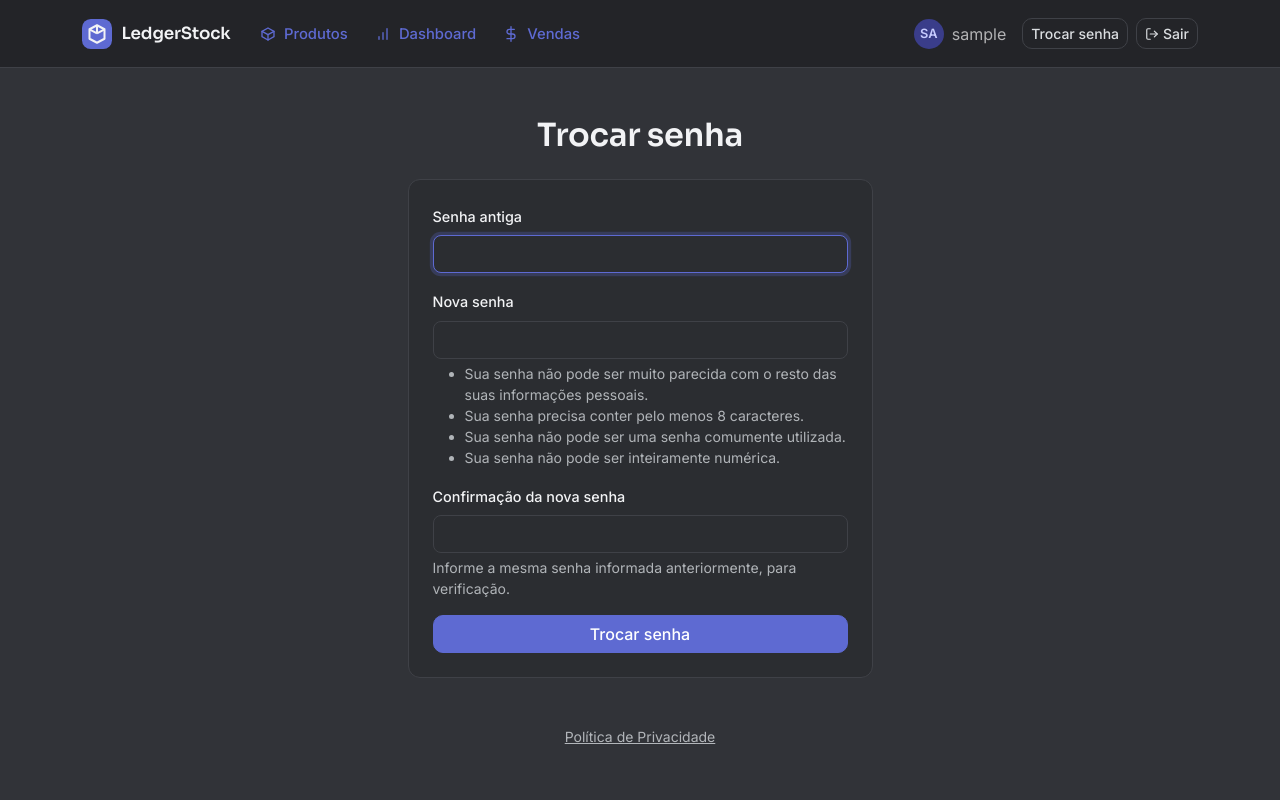
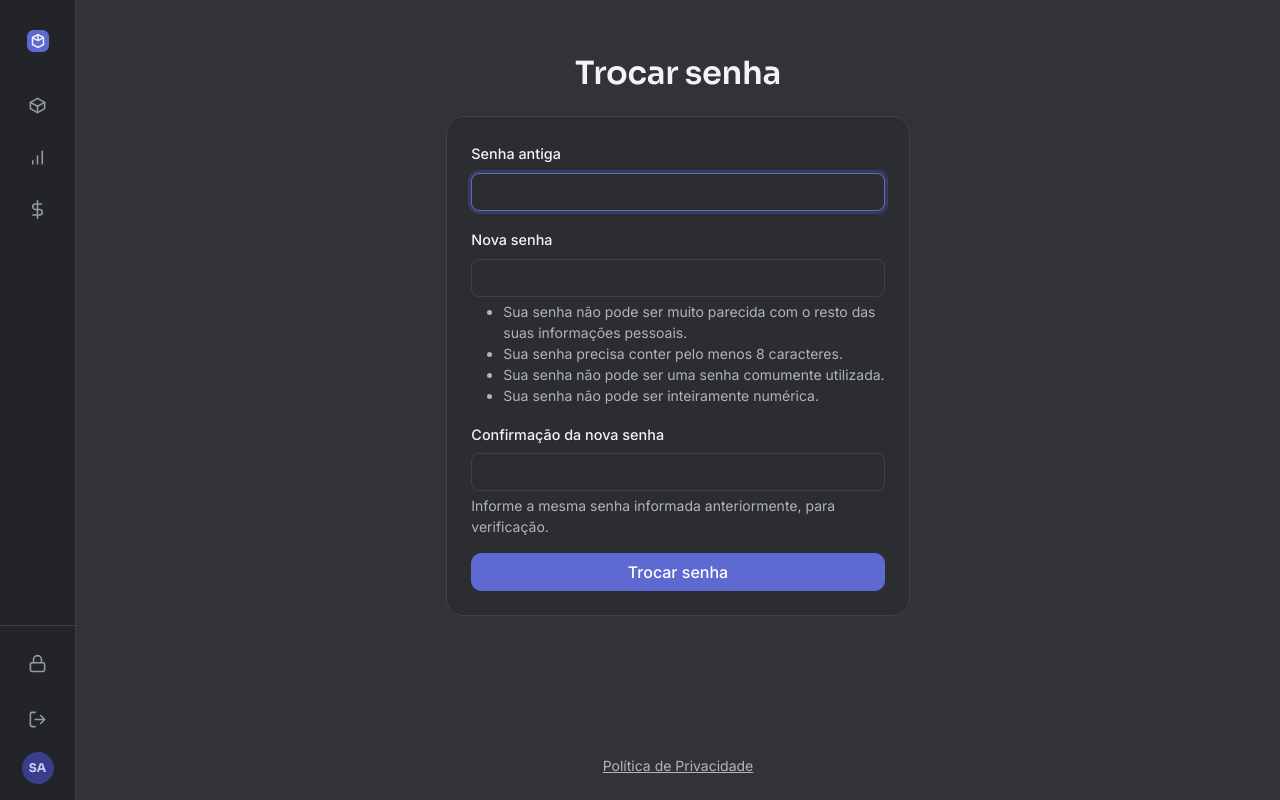
Before and after one commit to duzinetti/ledger-stock, a Django app: page /accounts/password_change/ in a window 1280 px wide. Run offline with Django 5.2, Linux system fonts and the light colour scheme; a user stored in the database is signed in; tables that the repository leaves empty hold one stand-in row (values such as "Sample post"); parts of the project's set-up code (start-up, migrations or seed data) failed here and were passed over.

Commit message:
redesign(ui): sidebar nav + bold cards (Direction A)
Replaces the top navbar with an icon-only left sidebar, bumps card
radius (12px -> 18px), adds colored icon boxes to dashboard KPI cards,
pill-shapes create/success buttons, and wraps category text in a pill
badge across product_list/dashboard. Chosen after comparing 4
prototyped directions against a reference screenshot, keeping the
existing Discord-gray/#5e6ad2 palette and Sora+Inter type unchanged.

Styling lives centrally in base.html's embedded stylesheet, so most
other screens (categories, employees, sales report) inherit the new
look automatically through the same .card/.table/.btn classes -
verified visually via screenshots, not just left to assumption.

```diff
--- a/inventory/templates/inventory/base.html
+++ b/inventory/templates/inventory/base.html
@@ -92,7 +92,7 @@
         .btn-success {
             background-color: var(--create);
             border-color: var(--create);
-            border-radius: 10px;
+            border-radius: 999px;
             color: #ffffff;
         }
         .btn-success:hover, .btn-success:focus {
@@ -135,33 +135,6 @@
             letter-spacing: -0.01em;
             color: var(--ink) !important;
         }
-        .nav-link {
-            color: var(--accent);
-            border-radius: 8px;
-            padding: 0.4rem 0.85rem !important;
-            font-weight: 500;
-            font-size: 0.925rem;
-        }
-        .nav-link:hover {
-            color: var(--ink);
-        }
-        .nav-link.active {
-            color: #ffffff !important;
-            background-color: var(--accent);
-        }
-        .avatar-circle {
-            width: 30px;
-            height: 30px;
-            border-radius: 50%;
-            background-color: var(--accent-tint);
-            color: #c7cbff;
-            display: inline-flex;
-            align-items: center;
-            justify-content: center;
-            font-size: 0.8rem;
-            font-weight: 600;
-        }
-
         .table {
             --bs-table-bg: transparent;
             --bs-table-color: var(--ink-soft);
@@ -213,7 +186,7 @@
         .card {
             background-color: var(--surface);
             border-color: var(--hairline);
-            border-radius: 12px;
+            border-radius: 18px;
         }
         .card-header {
             background-color: var(--surface-deep);
@@ -221,6 +194,8 @@
             font-family: 'Sora', 'Inter', sans-serif;
             font-weight: 600;
             color: var(--ink);
+            border-top-left-radius: 18px !important;
+            border-top-right-radius: 18px !important;
         }
 
         .input-group-text {
@@ -228,13 +203,226 @@
             border-color: var(--hairline);
             color: var(--ink-faint);
         }
+
+        .badge.text-bg-warning {
+            border-radius: 999px;
+            font-weight: 700;
+        }
+
+        /* Pílula de categoria - usada em product_list.html; texto puro
+           antes virava "confete" sem contorno na tabela, uma pílula
+           discreta separa melhor a coluna categoria da coluna nome. */
+        .category-pill {
+            display: inline-block;
+            font-size: 0.75rem;
+            padding: 0.15rem 0.65rem;
+            border-radius: 999px;
+            background-color: var(--surface-deep);
+            color: var(--ink-faint);
+        }
+
+        /* KPI cards (dashboard) - ícone colorido por contexto + valor
+           grande em Sora, no estilo "cartão robusto" que escolhemos. */
+        .kpi-icon {
+            width: 34px;
+            height: 34px;
+            border-radius: 10px;
+            display: flex;
+            align-items: center;
+            justify-content: center;
+            flex-shrink: 0;
+        }
+        .kpi-icon svg { width: 16px; height: 16px; }
+        .kpi-icon.accent { background-color: var(--accent-tint); color: #c7cbff; }
+        .kpi-icon.danger { background-color: rgba(220, 53, 69, 0.18); color: var(--danger); }
+        .kpi-icon.create { background-color: rgba(35, 165, 90, 0.18); color: var(--create); }
+        .kpi-value {
+            font-family: 'Sora', 'Inter', sans-serif;
+            font-weight: 700;
+            font-size: 1.7rem;
+            color: var(--ink);
+        }
+
+        /* ---------- App shell: sidebar de ícones (usuário logado) ---------- */
+        .app-shell { display: flex; min-height: 100vh; }
+        .sidebar {
+            width: 76px;
+            flex-shrink: 0;
+            background-color: var(--surface-deep);
+            border-right: 1px solid var(--hairline);
+            padding: 22px 0 16px;
+            display: flex;
+            flex-direction: column;
+            align-items: center;
+        }
+        .sidebar-logo {
+            width: 38px;
+            height: 38px;
+            border-radius: 11px;
+            display: flex;
+            align-items: center;
+            justify-content: center;
+            margin-bottom: 22px;
+        }
+        .sidebar-links {
+            display: flex;
+            flex-direction: column;
+            align-items: center;
+            gap: 6px;
+            flex: 1;
+        }
+        .sidebar-link {
+            width: 46px;
+            height: 46px;
+            border-radius: 12px;
+            display: flex;
+            align-items: center;
+            justify-content: center;
+            color: var(--ink-faint);
+            text-decoration: none;
+            border: none;
+            background: transparent;
+            cursor: pointer;
+        }
+        .sidebar-link svg { width: 19px; height: 19px; }
+        .sidebar-link:hover { background-color: var(--surface); color: var(--ink); }
+        .sidebar-link.active { background-color: var(--accent-tint); color: var(--accent); }
+        .sidebar-bottom {
+            display: flex;
+            flex-direction: column;
+            align-items: center;
+            gap: 10px;
+            padding-top: 14px;
+            margin-top: 10px;
+            border-top: 1px solid var(--hairline);
+            width: 100%;
+        }
+        .sidebar-avatar {
+            width: 32px;
+            height: 32px;
+            border-radius: 50%;
+            background-color: var(--accent-tint);
+            color: #c7cbff;
+            display: flex;
+            align-items: center;
+            justify-content: center;
+            font-size: 0.75rem;
+            font-weight: 700;
+            font-family: 'Sora', 'Inter', sans-serif;
+        }
+        .app-main {
+            flex: 1;
+            min-width: 0;
+            display: flex;
+            flex-direction: column;
+        }
+        .content-area {
+            flex: 1;
+            width: 100%;
+            max-width: 1180px;
+            margin: 0 auto;
+            padding: 30px 34px 40px;
+        }
+        @media (max-width: 700px) {
+            .app-shell { flex-direction: column; }
+            .sidebar {
+                width: 100%;
+                flex-direction: row;
+                padding: 10px 14px;
+                border-right: none;
+                border-bottom: 1px solid var(--hairline);
+            }
+            .sidebar-logo { margin-bottom: 0; margin-right: 10px; }
+            .sidebar-links { flex-direction: row; flex: 1; overflow-x: auto; }
+            .sidebar-bottom { flex-direction: row; border-top: none; margin-top: 0; padding-top: 0; width: auto; margin-left: 8px; }
+            .content-area { padding: 20px 16px 32px; }
+        }
     </style>
     {% block extra_head %}{% endblock %}
 </head>
 <body>
+    {% if user.is_authenticated %}
+    <div class="app-shell">
+        <nav class="sidebar">
+            <a class="sidebar-logo" href="{% url 'product_list' %}" title="LedgerStock">
+                <svg width="22" height="22" viewBox="0 0 24 24" xmlns="http://www.w3.org/2000/svg" aria-hidden="true">
+                    <rect width="24" height="24" rx="7" fill="#5e6ad2"/>
+                    <path d="M12 5l6 3.2v7.6L12 19l-6-3.2V8.2L12 5z" fill="none" stroke="#f2f3f5" stroke-width="1.6" stroke-linejoin="round"/>
+                    <path d="M12 5v6.5M12 11.5l6-3.2M12 11.5l-6-3.2" stroke="#f2f3f5" stroke-width="1.6" stroke-linejoin="round" fill="none"/>
+                </svg>
+            </a>
+            <div class="sidebar-links">
+                <a class="sidebar-link {% if request.resolver_match.url_name == 'product_list' %}active{% endif %}"
+                   href="{% url 'product_list' %}" title="Produtos">
+                    <svg viewBox="0 0 24 24" fill="none" stroke="currentColor" stroke-width="2" stroke-linecap="round" stroke-linejoin="round" aria-hidden="true">
+                        <path d="M21 8L12 3 3 8v8l9 5 9-5V8z"/><path d="M3 8l9 5 9-5"/><path d="M12 13v8"/>
+                    </svg>
+                    <span class="visually-hidden">Produtos</span>
+                </a>
+                <a class="sidebar-link {% if request.resolver_match.url_name == 'dashboard' %}active{% endif %}"
+                   href="{% url 'dashboard' %}" title="Dashboard">
+                    <svg viewBox="0 0 24 24" fill="none" stroke="currentColor" stroke-width="2" stroke-linecap="round" stroke-linejoin="round" aria-hidden="true">
+                        <line x1="12" y1="20" x2="12" y2="10"/><line x1="18" y1="20" x2="18" y2="4"/><line x1="6" y1="20" x2="6" y2="16"/>
+                    </svg>
+                    <span class="visually-hidden">Dashboard</span>
+                </a>
+                <a class="sidebar-link {% if request.resolver_match.url_name == 'sales_report' %}active{% endif %}"
+                   href="{% url 'sales_report' %}" title="Vendas">
+                    <svg viewBox="0 0 24 24" fill="none" stroke="currentColor" stroke-width="2" stroke-linecap="round" stroke-linejoin="round" aria-hidden="true">
+                        <line x1="12" y1="1" x2="12" y2="23"/><path d="M17 5H9.5a3.5 3.5 0 0 0 0 7h5a3.5 3.5 0 0 1 0 7H6"/>
+                    </svg>
+                    <span class="visually-hidden">Vendas</span>
+                </a>
+                {% if is_gestor %}
+                <a class="sidebar-link {% if request.resolver_match.url_name == 'employee_list' %}active{% endif %}"
+                   href="{% url 'employee_list' %}" title="Funcionários">
+                    <svg viewBox="0 0 24 24" fill="none" stroke="currentColor" stroke-width="2" stroke-linecap="round" stroke-linejoin="round" aria-hidden="true">
+                        <path d="M17 21v-2a4 4 0 0 0-4-4H5a4 4 0 0 0-4 4v2"/><circle cx="9" cy="7" r="4"/><path d="M23 21v-2a4 4 0 0 0-3-3.87"/><path d="M16 3.13a4 4 0 0 1 0 7.75"/>
+                    </svg>
+                    <span class="visually-hidden">Funcionários</span>
+                </a>
+                <a class="sidebar-link {% if request.resolver_match.url_name == 'category_list' %}active{% endif %}"
+                   href="{% url 'category_list' %}" title="Categorias">
+                    <svg viewBox="0 0 24 24" fill="none" stroke="currentColor" stroke-width="2" stroke-linecap="round" stroke-linejoin="round" aria-hidden="true">
+                        <path d="M20.59 13.41 11 3.83A2 2 0 0 0 9.58 3.24H4a1 1 0 0 0-1 1v5.58a2 2 0 0 0 .59 1.42l9.58 9.58a2 2 0 0 0 2.83 0l5.59-5.59a2 2 0 0 0 0-2.82z"/><circle cx="7.5" cy="7.5" r="1.5"/>
+                    </svg>
+                    <span class="visually-hidden">Categorias</span>
+                </a>
+                <a class="sidebar-link {% if request.resolver_match.url_name == 'product_inactive_list' %}active{% endif %}"
+                   href="{% url 'product_inactive_list' %}" title="Produtos inativos">
+                    <svg viewBox="0 0 24 24" fill="none" stroke="currentColor" stroke-width="2" stroke-linecap="round" stroke-linejoin="round" aria-hidden="true">
+                        <polyline points="21 8 21 21 3 21 3 8"/><rect x="1" y="3" width="22" height="5"/><line x1="10" y1="12" x2="14" y2="12"/>
+                    </svg>
+                    <span class="visually-hidden">Produtos inativos</span>
+                </a>
+                {% endif %}
+            </div>
+            <div class="sidebar-bottom">
+                <a href="{% url 'password_change' %}" class="sidebar-link" title="Trocar senha">
+                    <svg viewBox="0 0 24 24" fill="none" stroke="currentColor" stroke-width="2" stroke-linecap="round" stroke-linejoin="round" aria-hidden="true">
+                        <rect x="3" y="11" width="18" height="11" rx="2"/><path d="M7 11V7a5 5 0 0 1 10 0v4"/>
+                    </svg>
+                    <span class="visually-hidden">Trocar senha</span>
+                </a>
+                <form method="post" action="{% url 'logout' %}">
+                    {% csrf_token %}
+                    <button type="submit" class="sidebar-link" title="Sair">
+                        <svg viewBox="0 0 24 24" fill="none" stroke="currentColor" stroke-width="2" stroke-linecap="round" stroke-linejoin="round" aria-hidden="true">
+                            <path d="M9 21H5a2 2 0 0 1-2-2V5a2 2 0 0 1 2-2h4"/><polyline points="16 17 21 12 16 7"/><line x1="21" y1="12" x2="9" y2="12"/>
+                        </svg>
+                        <span class="visually-hidden">Sair</span>
+                    </button>
+                </form>
+                <span class="sidebar-avatar" title="{{ user.username }}">{{ user.username|slice:":2"|upper }}</span>
+            </div>
+        </nav>
+
+        <div class="app-main">
+            <main class="content-area">
+    {% else %}
     <nav class="navbar navbar-expand-md">
         <div class="container">
-            <a class="navbar-brand" href="{% url 'product_list' %}">
+            <a class="navbar-brand" href="{% url 'login' %}">
                 <svg class="brand-mark" viewBox="0 0 24 24" xmlns="http://www.w3.org/2000/svg" aria-hidden="true">
                     <rect width="24" height="24" rx="7" fill="#5e6ad2"/>
                     <path d="M12 5l6 3.2v7.6L12 19l-6-3.2V8.2L12 5z" fill="none" stroke="#f2f3f5" stroke-width="1.6" stroke-linejoin="round"/>
@@ -242,97 +430,11 @@
                 </svg>
                 LedgerStock
             </a>
-
-            {% if user.is_authenticated %}
-            <button class="navbar-toggler" type="button" data-bs-toggle="collapse" data-bs-target="#navMenu">
-                <span class="navbar-toggler-icon"></span>
-            </button>
-            <div class="collapse navbar-collapse" id="navMenu">
-                <ul class="navbar-nav me-auto">
-                    <li class="nav-item">
-                        <a class="nav-link d-flex align-items-center gap-2 {% if request.resolver_match.url_name == 'product_list' %}active{% endif %}"
-                           href="{% url 'product_list' %}">
-                            <svg width="16" height="16" viewBox="0 0 24 24" fill="none" stroke="currentColor" stroke-width="2" stroke-linecap="round" stroke-linejoin="round" aria-hidden="true" class="flex-shrink-0">
-                                <path d="M21 8L12 3 3 8v8l9 5 9-5V8z"/><path d="M3 8l9 5 9-5"/><path d="M12 13v8"/>
-                            </svg>
-                            Produtos
-                        </a>
-                    </li>
-                    <li class="nav-item">
-                        <a class="nav-link d-flex align-items-center gap-2 {% if request.resolver_match.url_name == 'dashboard' %}active{% endif %}"
-                           href="{% url 'dashboard' %}">
-                            <svg width="16" height="16" viewBox="0 0 24 24" fill="none" stroke="currentColor" stroke-width="2" stroke-linecap="round" stroke-linejoin="round" aria-hidden="true" class="flex-shrink-0">
-                                <line x1="12" y1="20" x2="12" y2="10"/><line x1="18" y1="20" x2="18" y2="4"/><line x1="6" y1="20" x2="6" y2="16"/>
-                            </svg>
-                            Dashboard
-                        </a>
-                    </li>
-                    <li class="nav-item">
-                        <a class="nav-link d-flex align-items-center gap-2 {% if request.resolver_match.url_name == 'sales_report' %}active{% endif %}"
-                           href="{% url 'sales_report' %}">
-                            <svg width="16" height="16" viewBox="0 0 24 24" fill="none" stroke="currentColor" stroke-width="2" stroke-linecap="round" stroke-linejoin="round" aria-hidden="true" class="flex-shrink-0">
-                                <line x1="12" y1="1" x2="12" y2="23"/><path d="M17 5H9.5a3.5 3.5 0 0 0 0 7h5a3.5 3.5 0 0 1 0 7H6"/>
-                            </svg>
-                            Vendas
-                        </a>
-                    </li>
-                    {% if is_gestor %}
-                    <li class="nav-item">
-                        <a class="nav-link d-flex align-items-center gap-2 {% if request.resolver_match.url_name == 'employee_list' %}active{% endif %}"
-                           href="{% url 'employee_list' %}">
-                            <svg width="16" height="16" viewBox="0 0 24 24" fill="none" stroke="currentColor" stroke-width="2" stroke-linecap="round" stroke-linejoin="round" aria-hidden="true" class="flex-shrink-0">
-                                <path d="M17 21v-2a4 4 0 0 0-4-4H5a4 4 0 0 0-4 4v2"/><circle cx="9" cy="7" r="4"/><path d="M23 21v-2a4 4 0 0 0-3-3.87"/><path d="M16 3.13a4 4 0 0 1 0 7.75"/>
-                            </svg>
-                            Funcionários
-                        </a>
-                    </li>
-                    <li class="nav-item">
-                        <a class="nav-link d-flex align-items-center gap-2 {% if request.resolver_match.url_name == 'category_list' %}active{% endif %}"
-                           href="{% url 'category_list' %}">
-                            <svg width="16" height="16" viewBox="0 0 24 24" fill="none" stroke="currentColor" stroke-width="2" stroke-linecap="round" stroke-linejoin="round" aria-hidden="true" class="flex-shrink-0">
-                                <path d="M20.59 13.41 11 3.83A2 2 0 0 0 9.58 3.24H4a1 1 0 0 0-1 1v5.58a2 2 0 0 0 .59 1.42l9.58 9.58a2 2 0 0 0 2.83 0l5.59-5.59a2 2 0 0 0 0-2.82z"/><circle cx="7.5" cy="7.5" r="1.5"/>
-                            </svg>
-                            Categorias
-                        </a>
-                    </li>
-                    <li class="nav-item">
-                        <a class="nav-link d-flex align-items-center gap-2 {% if request.resolver_match.url_name == 'product_inactive_list' %}active{% endif %}"
-                           href="{% url 'product_inactive_list' %}">
-                            <svg width="16" height="16" viewBox="0 0 24 24" fill="none" stroke="currentColor" stroke-width="2" stroke-linecap="round" stroke-linejoin="round" aria-hidden="true" class="flex-shrink-0">
-                                <polyline points="21 8 21 21 3 21 3 8"/><rect x="1" y="3" width="22" height="5"/><line x1="10" y1="12" x2="14" y2="12"/>
-                            </svg>
-                            Produtos inativos
-                        </a>
-                    </li>
-                    {% endif %}
-                </ul>
-                <div class="d-flex align-items-center gap-2">
-                    <span class="avatar-circle">{{ user.username|slice:":2"|upper }}</span>
-                    <span class="navbar-text me-2">{{ user.username }}</span>
-                    <a href="{% url 'password_change' %}" class="btn btn-outline-secondary btn-sm">Trocar senha</a>
-                    <form method="post" action="{% url 'logout' %}">
-                        {% csrf_token %}
-                        <button type="submit" class="btn btn-outline-secondary btn-sm d-flex align-items-center gap-1">
-                            <svg width="14" height="14" viewBox="0 0 24 24" fill="none" stroke="currentColor" stroke-width="2" stroke-linecap="round" stroke-linejoin="round" aria-hidden="true">
-                                <path d="M9 21H5a2 2 0 0 1-2-2V5a2 2 0 0 1 2-2h4"/><polyline points="16 17 21 12 16 7"/><line x1="21" y1="12" x2="9" y2="12"/>
-                            </svg>
-                            Sair
-                        </button>
-                    </form>
-                </div>
-            </div>
-            {% else %}
-            <a href="{% url 'login' %}" class="btn btn-primary btn-sm d-flex align-items-center gap-1">
-                <svg width="14" height="14" viewBox="0 0 24 24" fill="none" stroke="currentColor" stroke-width="2" stroke-linecap="round" stroke-linejoin="round" aria-hidden="true">
-                    <path d="M15 3h4a2 2 0 0 1 2 2v14a2 2 0 0 1-2 2h-4"/><polyline points="10 17 15 12 10 7"/><line x1="15" y1="12" x2="3" y2="12"/>
-                </svg>
-                Entrar
-            </a>
-            {% endif %}
         </div>
     </nav>
 
     <main class="container py-4">
+    {% endif %}
         {% if messages %}
             {% for message in messages %}
                 <div class="alert {% if message.tags == 'error' %}alert-danger{% else %}alert-success{% endif %} alert-dismissible fade show d-flex align-items-center gap-2" role="alert">
@@ -352,11 +454,21 @@
         {% endif %}
 
         {% block content %}{% endblock %}
+    {% if user.is_authenticated %}
+            </main>
+
+            <footer class="text-center text-muted small py-4">
+                <a href="{% url 'privacy_policy' %}" class="text-muted">Política de Privacidade</a>
+            </footer>
+        </div>
+    </div>
+    {% else %}
     </main>
 
     <footer class="text-center text-muted small py-4">
         <a href="{% url 'privacy_policy' %}" class="text-muted">Política de Privacidade</a>
     </footer>
+    {% endif %}
 
     <script src="https://cdn.jsdelivr.net/npm/bootstrap@5.3.3/dist/js/bootstrap.bundle.min.js"
             integrity="sha512-7Pi/otdlbbCR+LnW+F7PwFcSDJOuUJB3OxtEHbg4vSMvzvJjde4Po1v4BR9Gdc9aXNUNFVUY+SK51wWT8WF0Gg=="
--- a/inventory/templates/inventory/product_list.html
+++ b/inventory/templates/inventory/product_list.html
@@ -36,7 +36,7 @@
                 <tr>
                     <td class="numeric">{{ product.id }}</td>
                     <td>{{ product.name }}</td>
-                    <td>{{ product.category }}</td>
+                    <td>{% if product.category %}<span class="category-pill">{{ product.category }}</span>{% endif %}</td>
                     <td class="numeric">R$ {{ product.price }}</td>
                     <td class="numeric">
                         {{ product.current_qty }}
```
Also changed, not shown: inventory/templates/inventory/dashboard.html (+19 -4 lines).
